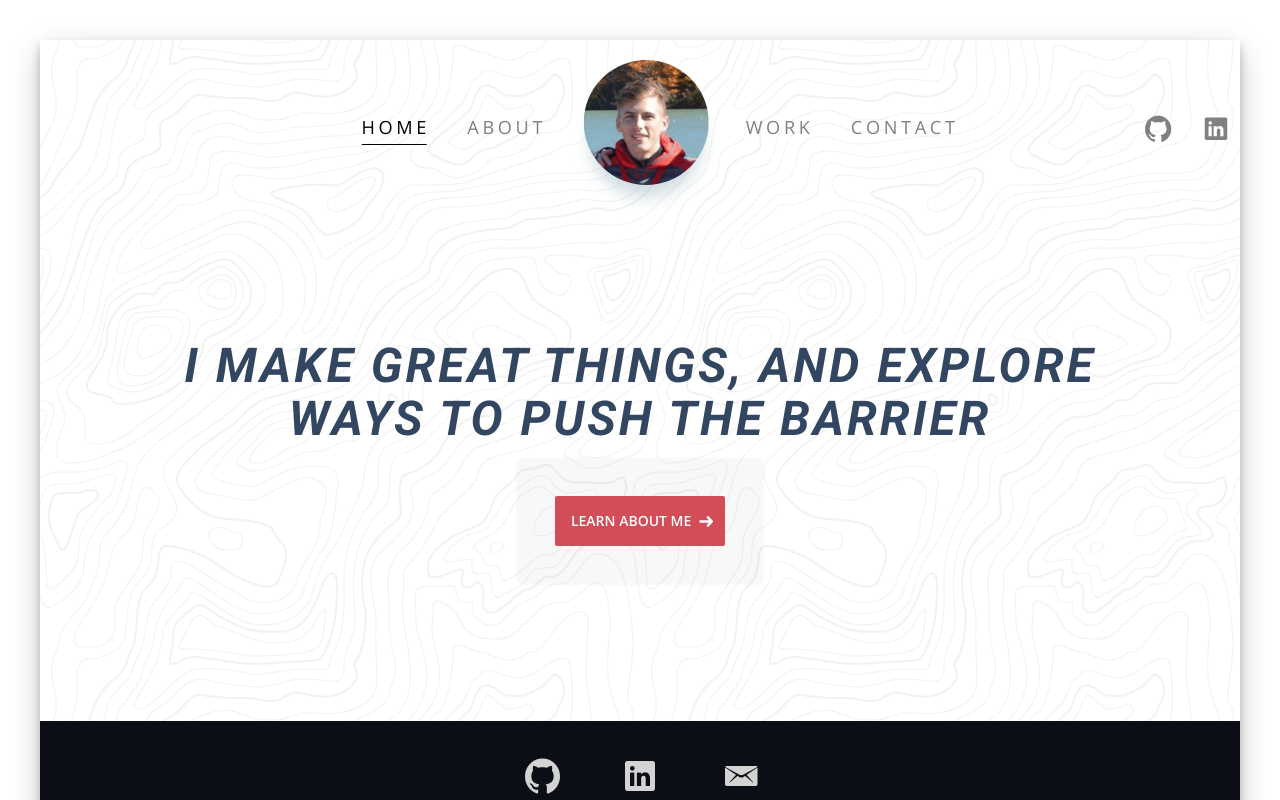
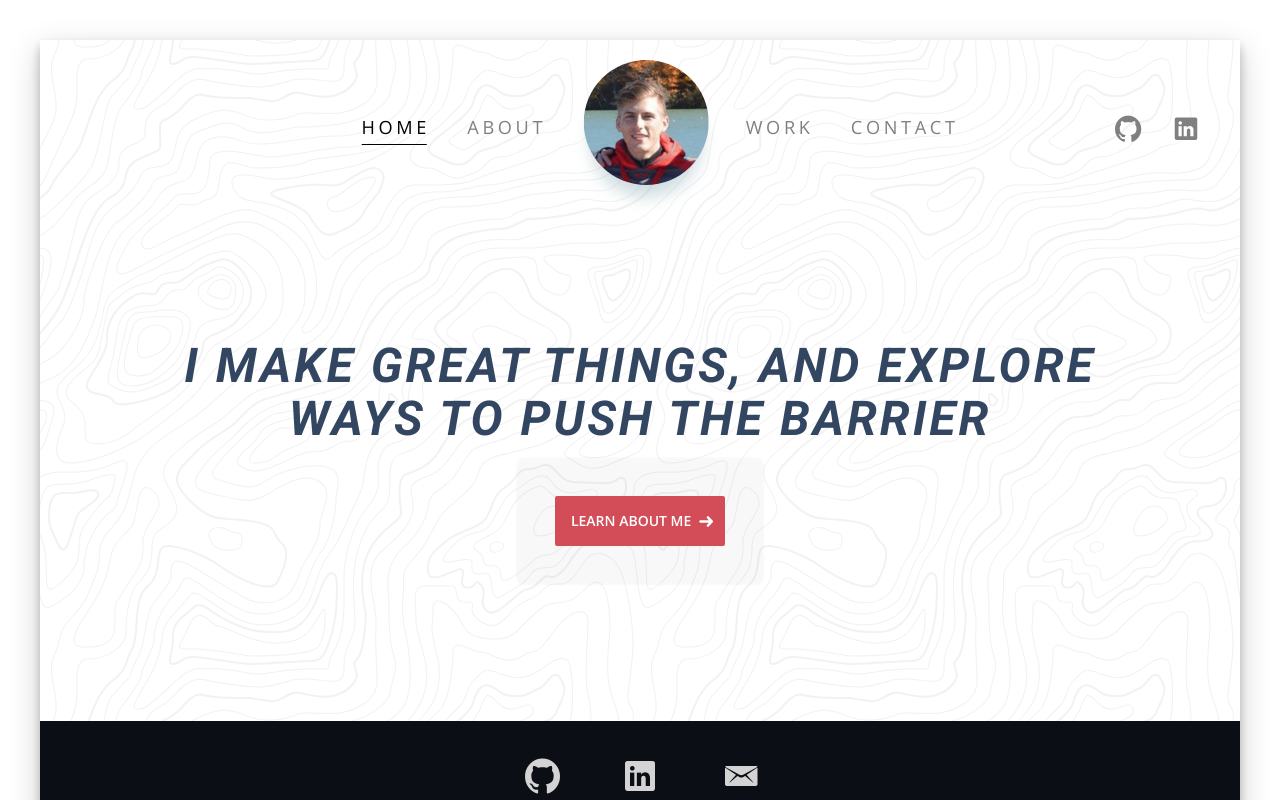
Before and after one commit to kdelalic/karlodelalic.com-react, a React app: page / in a window 1280 px wide. Built offline with nearby package versions, Linux system fonts and the light colour scheme.

Commit message:
fixed social button position

```diff
--- a/src/css/app.css
+++ b/src/css/app.css
@@ -188,7 +188,7 @@ p {
 
 .social {
   position: absolute;
-  right: 0;
+  right: 30px;
   margin-left: 0.75em!important;
 }
 
```
